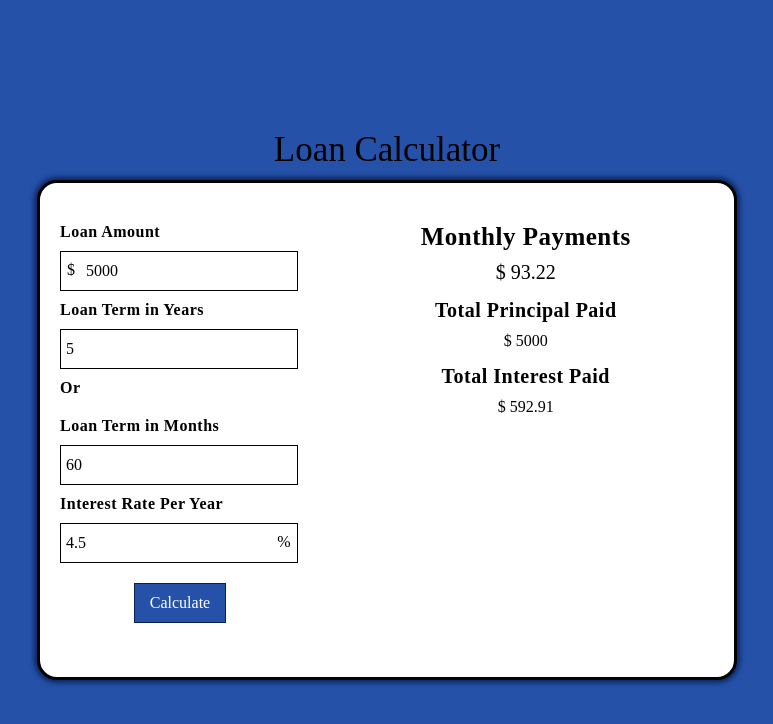
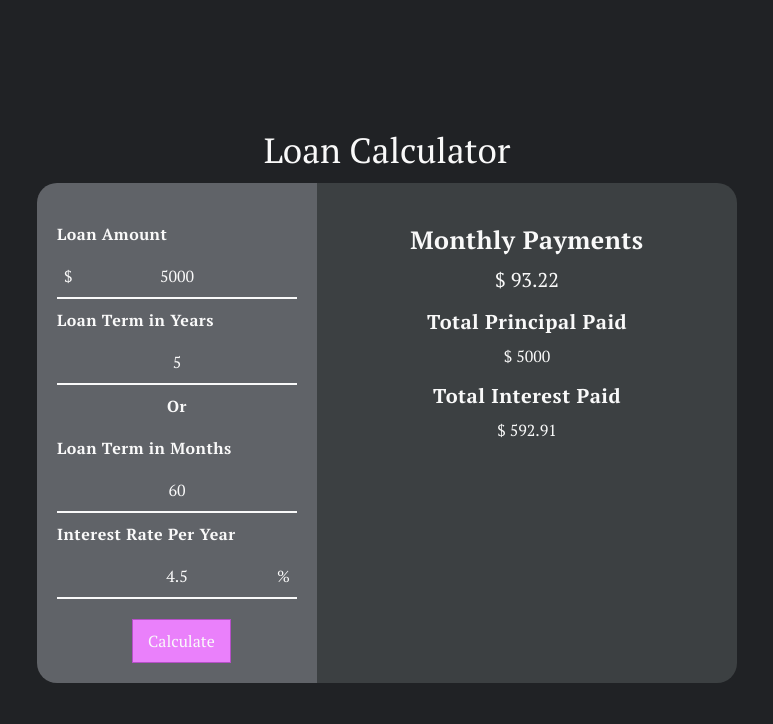
Before and after one commit to joshkohane/LoanCalculator, a React (Create React App) app: page / in a window 1280 px wide. Shown: the top 724 px of the page, without its empty margins (253-1026 px from the left). Built offline with nearby package versions, Linux system fonts and the light colour scheme.

Commit message:
Add calculator functionality

```diff
--- a/public/index.html
+++ b/public/index.html
@@ -3,6 +3,8 @@
   <head>
     <meta charset="utf-8" />
     <link rel="icon" href="%PUBLIC_URL%/favicon.ico" />
+    <link rel="preconnect" href="https://fonts.gstatic.com">
+    <link href="https://fonts.googleapis.com/css2?family=PT+Serif:wght@400;700&display=swap" rel="stylesheet">
     <meta name="viewport" content="width=device-width, initial-scale=1" />
     <meta name="theme-color" content="#000000" />
     <meta
--- a/src/components/calculator.jsx
+++ b/src/components/calculator.jsx
@@ -1,13 +1,77 @@
 import React, { useState } from 'react';
+import Results from './results'
 
 const Calculator = (props) => {
     const [amount, setAmount] = useState(5000);
+    const [amountClass, setAmountClass] = useState("calculator-input");
     const [years, setYears] = useState(5);
+    const [yearsClass, setYearsClass] = useState("calculator-input");
     const [months, setMonths] = useState(60);
+    const [monthsClass, setMonthsClass] = useState("calculator-input");
     const [rate, setRate] = useState(4.5);
-    const interestPerMonth = (rate / 100) / 12;
-    const calcInterest = (1 + interestPerMonth) ** months;
-    const total = amount / ((calcInterest - 1) / (interestPerMonth * calcInterest));
+    const [rateClass, setRateClass] = useState("calculator-input");
+    const [results, setResults] = useState(<Results rate={rate} amount={amount} months={months} />)
+    const submit = amountClass === "calculator-input"
+        && yearsClass === "calculator-input"
+        && monthsClass === "calculator-input"
+        && rateClass === "calculator-input"
+
+    function handleAmount(e) {
+        let currAmount = e.target.value;
+        if (e.target.value === '' || e.target.value < 1000 || e.target.value > 1000000) {
+            setAmount(currAmount);
+            setAmountClass("calculator-input-invalid")
+        } else {
+            setAmount(currAmount);
+            setAmountClass("calculator-input")
+        }
+    }
+
+    function handleYears(e) {
+        let currYears = e.target.value;
+        if (e.target.value === '' || e.target.value === 0) {
+            setYears(currYears);
+            setMonths(0);
+            setYearsClass("calculator-input-invalid")
+            setMonthsClass("calculator-input-invalid")
+        } else if (e.target.value.length <= 2) {
+            setYears(currYears);
+            setMonths(currYears * 12);
+            setYearsClass("calculator-input")
+            setMonthsClass("calculator-input")
+        }
+    }
+
+    function handleMonths(e) {
+        let currMonths = e.target.value;
+        if (e.target.value === '' || e.target.value === 0) {
+            setMonths(currMonths);
+            setYears(0);
+            setMonthsClass("calculator-input-invalid")
+            setYearsClass("calculator-input-invalid")
+        } else if (e.target.value.length <= 3) {
+            setMonths(currMonths);
+            setYears(currMonths / 12);
+            setYearsClass("calculator-input")
+            setMonthsClass("calculator-input")
+        }
+    }
+
+    function handleRate(e) {
+        let currRate = e.target.value;
+        if (e.target.value === '' || e.target.value === 0 || e.target.value > 99) {
+            setRate(currRate);
+            setRateClass("calculator-input-invalid")
+        } else {
+            setRate(currRate);
+            setRateClass("calculator-input")
+        }
+    }
+
+    function handleSubmit(e) {
+        e.preventDefault();
+        setResults(<Results rate={rate} amount={amount} months={months} />)
+    }
 
     return (
         <div className="calculator-container">
@@ -17,8 +81,8 @@ const Calculator = (props) => {
                         <h2 className="calculator-title">Loan Amount</h2>
                         <input type="number"
                             value={amount}
-                            onChange={(e) => setAmount(e.target.value)}
-                            className="calculator-input amount-input"
+                            onChange={handleAmount}
+                            className={amountClass}
                         />
                         <span className="dollar-sign">&#36;</span>
                     </label>
@@ -26,50 +90,45 @@ const Calculator = (props) => {
                         <h2 className="calculator-title">Loan Term in Years</h2>
                         <input type="number"
                             value={years}
-                            maxLength="2"
-                            onChange={(e) => setYears(e.target.value)}
-                            className="calculator-input"
+                            onChange={handleYears}
+                            className={yearsClass}
                         />
                     </label>
-                    <h2 className="calculator-title">Or</h2>
+                    <h2 className="calculator-title calculator-or">Or</h2>
                     <label className="calculator-label">
                         <h2 className="calculator-title">Loan Term in Months</h2>
                         <input type="number"
                             value={months}
-                            maxLength="3"
-                            onChange={(e) => setMonths(e.target.value)}
-                            className="calculator-input"
+                            onChange={handleMonths}
+                            className={monthsClass}
                         />
                     </label>
                     <label className="calculator-label">
                         <h2 className="calculator-title">Interest Rate Per Year</h2>
                         <input type="number"
                             value={rate}
-                            onChange={(e) => setRate(e.target.value)}
-                            className="calculator-input rate-input"
+                            onChange={handleRate}
+                            className={rateClass}
                         />
                         <span className="percent-sign">&#37;</span>
                     </label>
-                    <input type="submit"
-                        value="Calculate"
-                        className={amount >= 1000 ? 'calculate-btn' : 'calculate-btn-inactive'}
+                    {submit ?
+                        <input type="submit"
+                            value="Calculate"
+                            className="calculate-btn"
+                            onClick={handleSubmit}
                         />
+                    :
+                        <input type="submit"
+                            disabled
+                            value="Calculate"
+                            className="calculate-btn-inactive"
+                            onClick={handleSubmit}
+                            />
+                    }
                 </form>
             </div>
-            <div className="results-container">
-                <div className="monthly-container">
-                    <h1 className="monthly-header">Monthly Payments</h1>
-                    <h2 className="monthly-amount">&#36; {(total).toFixed(2)}</h2>
-                </div>
-                <div className="principal-container">
-                    <p className="principal-header">Total Principal Paid</p>
-                    <p className="principal-amount">&#36; {Math.round(amount)}</p>
-                </div>
-                <div className="interest-container">
-                    <p className="interest-header">Total Interest Paid</p>
-                    <p className="interest-amount">&#36; {((total * months) - amount).toFixed(2)}</p>
-                </div>
-            </div>
+            {results}
         </div>
     )
 }
--- /dev/null
+++ b/src/components/results.jsx
@@ -0,0 +1,26 @@
+import React from 'react';
+
+const Results = ({rate, amount, months}) => {
+    const interestPerMonth = (rate / 100) / 12;
+    const calcInterest = (1 + interestPerMonth) ** months;
+    const total = amount / ((calcInterest - 1) / (interestPerMonth * calcInterest));
+
+    return (
+        <div className="results-container">
+            <div className="monthly-container">
+                <h1 className="monthly-header">Monthly Payments</h1>
+                <h2 className="monthly-amount">&#36; {(total).toFixed(2)}</h2>
+            </div>
+            <div className="principal-container">
+                <p className="principal-header">Total Principal Paid</p>
+                <p className="principal-amount">&#36; {Math.round(amount)}</p>
+            </div>
+            <div className="interest-container">
+                <p className="interest-header">Total Interest Paid</p>
+                <p className="interest-amount">&#36; {((total * months) - amount).toFixed(2)}</p>
+            </div>
+        </div>
+    )
+}
+
+export default Results;
--- a/src/css/calculator.css
+++ b/src/css/calculator.css
@@ -1,10 +1,12 @@
 .app-container {
-  background-color: #2651a8;
+  background-color: #202225;
   min-height: 100vh;
   display: flex;
   flex-direction: column;
   justify-content: center;
   align-items: center;
+  font-family: 'PT Serif', serif;
+  color: #f9f9f9;
 }
 
 .main-title {
@@ -17,16 +19,29 @@
   width: 700px;
   height: 500px;
   display: flex;
-  border: 3px solid black;
+  border: 0px solid #bbbfc3;
   border-radius: 20px;
-  background-color: white;
-  box-shadow: 0px 0px 5px 3px #0a2760;
+  /* box-shadow: 0px 0px 5px 3px #4b4a4a; */
 }
 
+/* .calculator-container:hover { */
+  /* box-shadow: 0px 0px 5px 3px #4b4a4a;
+  transition: all 0.3s ease-in-out; */
+/* } */
+
 .form-container {
-  box-sizing: border-box;
+  background-color: #606368;
+  /* box-sizing: border-box; */
   width: 40%;
   padding: 30px 20px;
+  border-top-left-radius: 20px;
+  border-bottom-left-radius: 20px;
+}
+
+.form-container:hover {
+  border: 1px solid #f9f9f9;
+  /* transition: all 0.3s ease-in-out; */
+  padding: 29px 19px;
 }
 
 .calculator-label {
@@ -38,17 +53,31 @@
   font-size: 16px;
   font-weight: 700;
   letter-spacing: .5px;
+  /* color: #f8f8f9; */
 }
 
-.calculator-input {
+.calculator-input,
+.calculator-input-invalid {
   padding: 10px 5px;
-  border: 1px solid black;
+  border-bottom: 2px solid #f9f9f9;
+  text-align: center;
+  /* color: #f8f8f9; */
   width: 100%;
 }
 
-.amount-input {
+.calculator-input-invalid {
+  border-bottom: 2px solid red;
+  color: red;
+}
+
+.calculator-input:focus {
+  border-bottom: 2px solid #b64fc8;
+  transition: all 0.3s ease-in-out;
+}
+
+/* .amount-input {
   padding: 10px 5px 10px 25px;
-}
+} */
 
 .dollar-sign,
 .percent-sign {
@@ -65,19 +94,29 @@
   right: 7px;
 }
 
-.calculate-btn {
+.calculator-or {
+  text-align: center;
+}
+
+.calculate-btn,
+.calculate-btn-inactive {
   box-sizing: border-box;
   padding: 10px 15px;
-  border: 1px solid #0c204a;
+  border: 1px solid #b64fc8;
   margin-left: calc(50% - 45px);
   margin-top: 20px;
-  color: white;
-  background-color: #2651a8;
+  background-color: #ea80fb;
+  cursor: pointer;
 }
 
 .calculate-btn:hover {
-  box-shadow: 0px 0px 3px 2px #0a2760;
-  transition: all 0.2s ease-in-out;
+  box-shadow: 0px 0px 3px 2px #903d9e;
+  background-color: #b64fc8;
+  transition: all 0.5s ease-in-out;
+}
+
+.calculate-btn-inactive {
+  cursor: not-allowed;
 }
 
 /* Chrome, Safari, Edge, Opera */
@@ -99,6 +138,14 @@ input[type=number] {
   display: flex;
   flex-direction: column;
   align-items: center;
+  background-color: #3c4042;
+  border-top-right-radius: 20px;
+  border-bottom-right-radius: 20px;
+}
+
+.results-container:hover {
+  padding: 29px 19px;
+  border: 1px solid #f8f8f9;
 }
 
 .monthly-header,
--- a/src/css/reset.css
+++ b/src/css/reset.css
@@ -39,7 +39,7 @@ button {
   -moz-appearance: none;
 }
 
-button,
+/* button,
 input[type="submit"] {
   cursor: pointer;
-}
+} */
```
